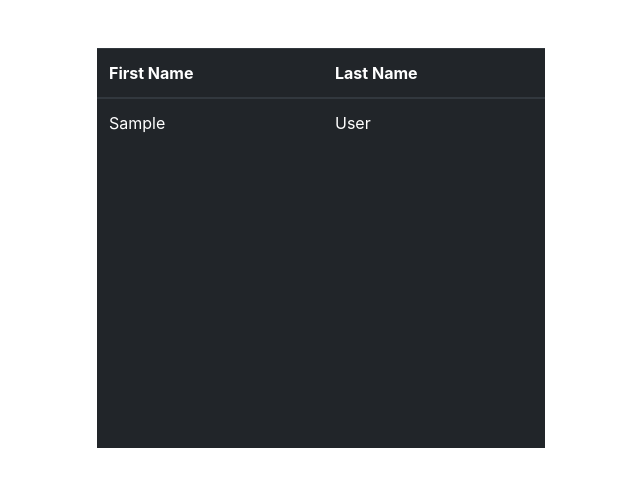
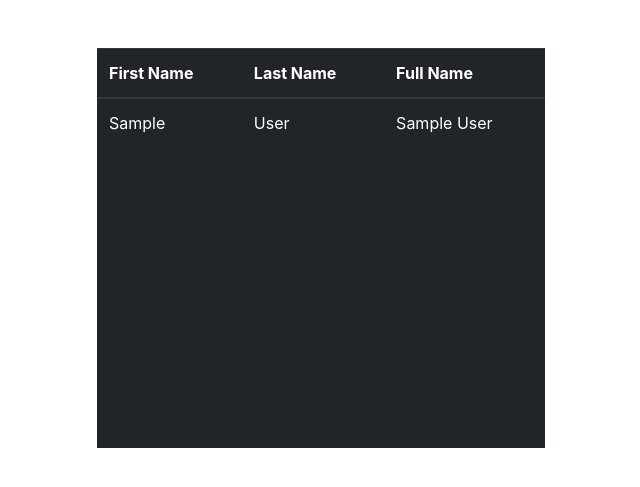
Before and after one commit to BLee1126/Dojo-Assignments, a Flask app: template Python/flask/fundamentals/html_table/templates/index.html in a window 1280 px wide. Shown: the top 487 px of the page, without its empty margins (319-959 px from the left). Run offline with Flask 2, Linux system fonts and the light colour scheme; the template is opened without the code that fills it: most values are stand-ins (such as "Sample title", 1, 10 or a date in 2020); some libraries are stand-ins or nearby versions.

Commit message:
update to html_table

```diff
--- a/Python/flask/fundamentals/html_table/templates/index.html
+++ b/Python/flask/fundamentals/html_table/templates/index.html
@@ -11,14 +11,16 @@
     <table class = "table table-dark mx-auto mt-5" style="width: 35vw; height:50vh;">
         <thead>
             <tr>
-                <th scope="col">First Name</th>
+                <th scope="col"> First Name</th>
                 <th scope="col"> Last Name</th>
+                <th scope="col"> Full Name</th>
             </tr>
         </thead>
             {% for user in users %}
             <tr>
                 <td>{{user['first_name']}}</td>
                 <td>{{user['last_name']}}</td>
+                <td>{{user['first_name']}} {{user['last_name']}}</td>
             </tr>
             {% endfor %}
     </table>
```
